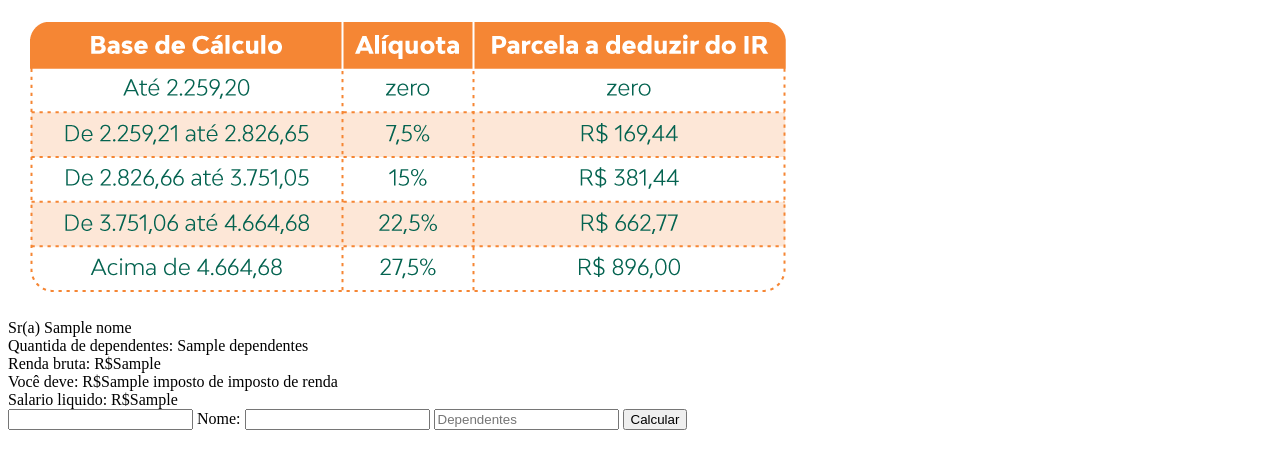
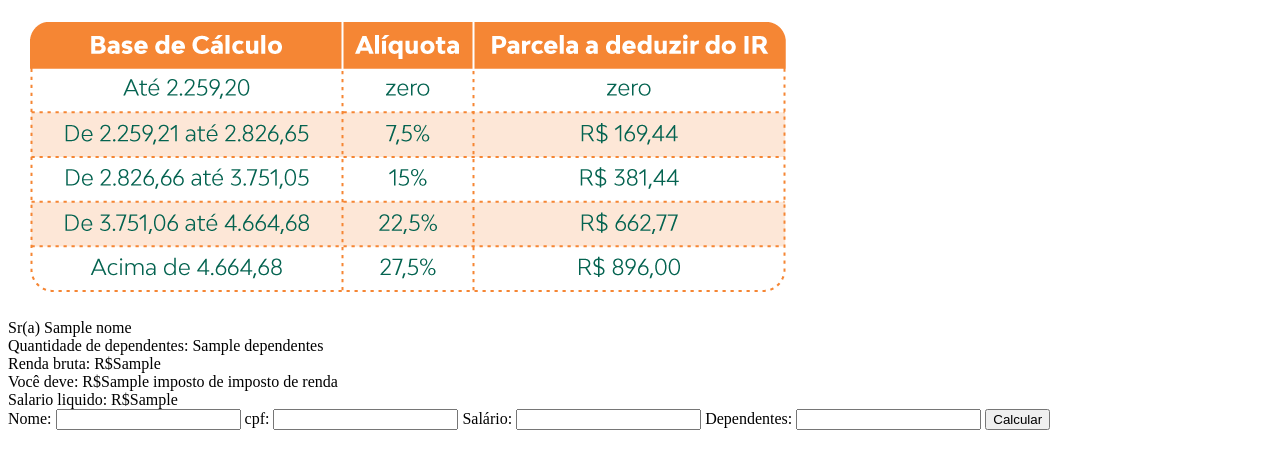
Before and after one commit to TheParousia/SISTEMA-B, a Django app: template imposto_renda/templates/irpf.html in a window 1280 px wide. Shown: the part 81-550 px from the top of the page. Run offline with Django 5.2, Linux system fonts and the light colour scheme; the template is opened without the code that fills it: most values are stand-ins (such as "Sample title", 1, 10 or a date in 2020).

Commit message:
Alterei o código de views e irpf

```diff
--- a/imposto_renda/templates/irpf.html
+++ b/imposto_renda/templates/irpf.html
@@ -13,7 +13,7 @@
     <img src="media/img/tabela_irpf.png" alt="">
     <div id="resultado">
         Sr(a) {{ nome }} <br>
-        Quantida de dependentes: {{ dependentes }} <br>
+        Quantidade de dependentes: {{ dependentes }} <br>
         Renda bruta: R${{ renda_bruta }}<br>
         Você deve: R${{ imposto }} de imposto de renda <br>
         Salario liquido: R${{ salario_liquido }} <br>
@@ -22,12 +22,21 @@
 
     <form action="" method="post">
         {% csrf_token %}
-        <input type="text" name="nome">
-        <label for="nome">Nome:</label>
 
-        <input type="text" name="salario">
+        <label for="Nome">Nome:</label>
 
-        <input type="text" name="dependentes" placeholder="Dependentes">
+        <input type="text" name="Cpf">
+        <label for="cpf">cpf:</label>
+
+        {% csrf_token %}
+        <input type="text" name="Salario">
+        <label for="Salario">Salário:</label>
+
+        <input type="text" name="Dependentes">
+        <label for="Dependentes">Dependentes:</label>
+
+        <input type="text" Dependentes="Dependentes">
+
 
         <button type="submit">Calcular</button>
     </form>
```
Also changed, not shown: imposto_renda/views.py (+5 -3 lines).
